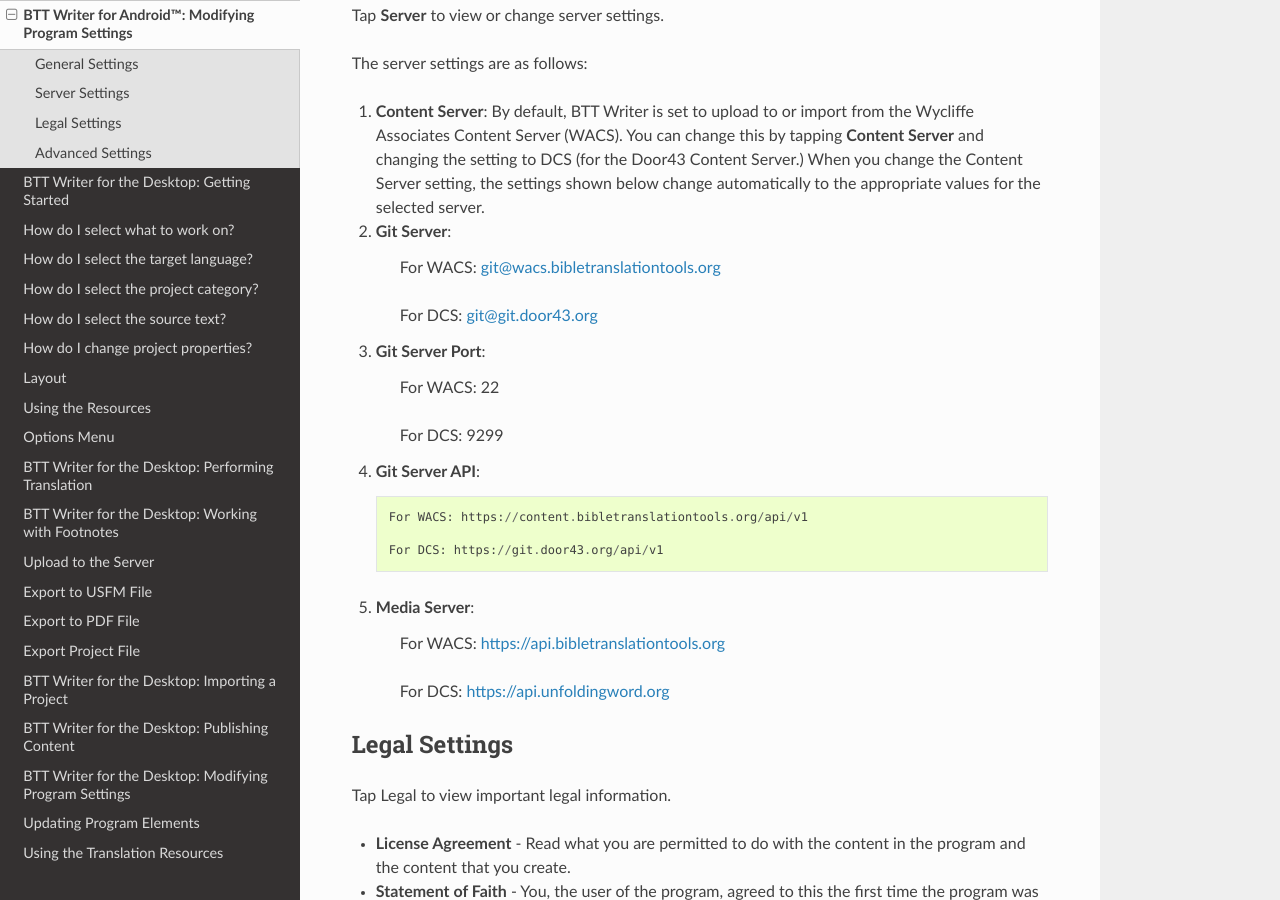
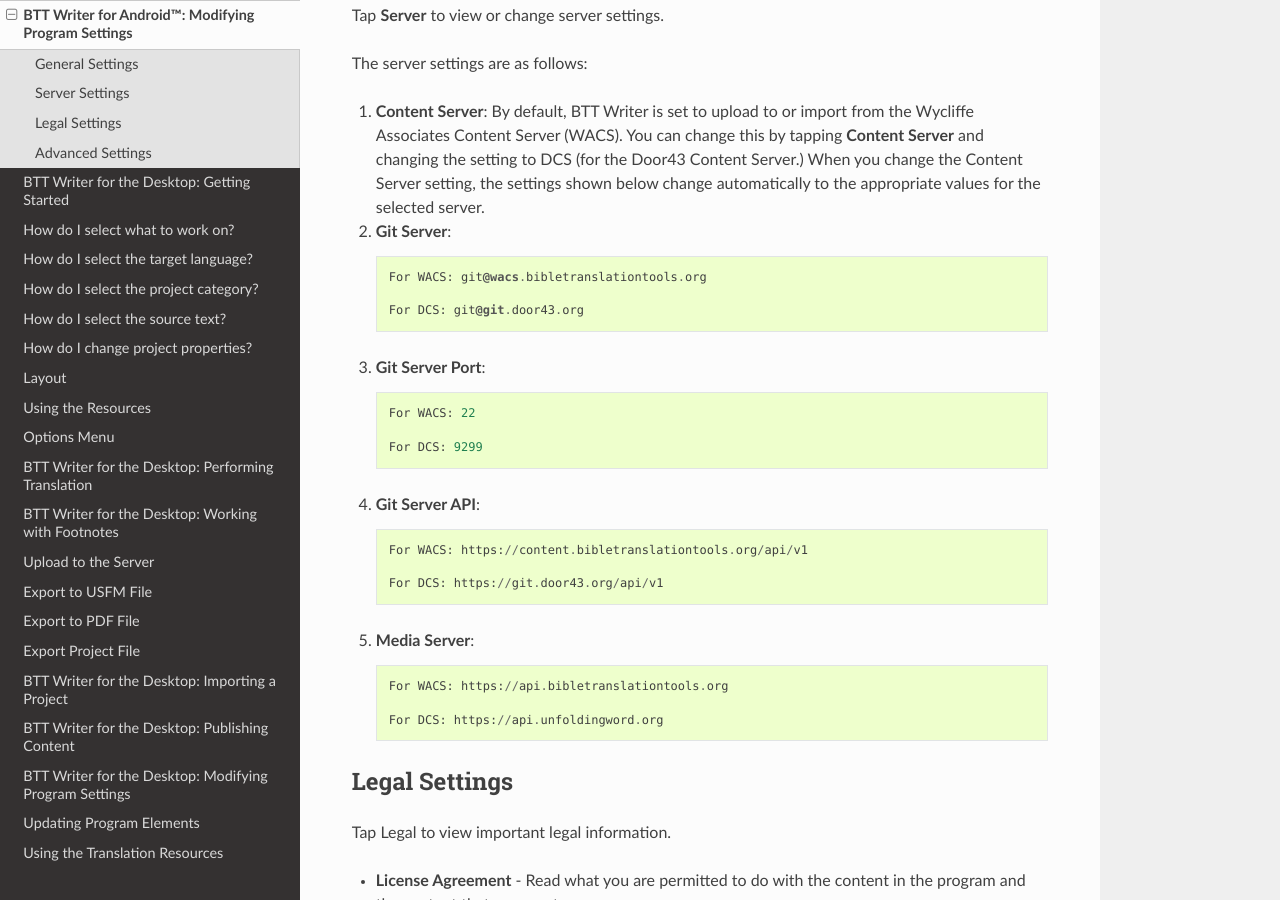
Before and after one commit to mondele/btt-writer-docs, a Sphinx documentation site: the page built from docs/tSettings.rst, in a window 1280 px wide and 900 px high, scrolled down 2062 px. Built offline with Sphinx 7.4.7 and the Read the Docs theme 2.0.0, drawn with Linux system fonts in a browser that asks for light colours; pages that are not in the unit, such as notebooks, are missing from menus.

```diff
--- a/docs/tSettings.rst
+++ b/docs/tSettings.rst
@@ -85,13 +85,13 @@ The server settings are as follows:
 
 1. **Content Server**: By default, BTT Writer is set to upload to or import from the Wycliffe Associates Content Server (WACS). You can change this by tapping **Content Server** and changing the setting to DCS (for the Door43 Content Server.) When you change the Content Server setting, the settings shown below change automatically to the appropriate values for the selected server.
 
-2. **Git Server**:
+2. **Git Server**::
 
      For WACS: git@wacs.bibletranslationtools.org
 
      For DCS: git@git.door43.org
 
-3. **Git Server Port**:
+3. **Git Server Port**::
 
      For WACS: 22
 
@@ -103,7 +103,7 @@ The server settings are as follows:
 
      For DCS: https://git.door43.org/api/v1
 
-5. **Media Server**:
+5. **Media Server**::
 
      For WACS: https://api.bibletranslationtools.org
 
```
